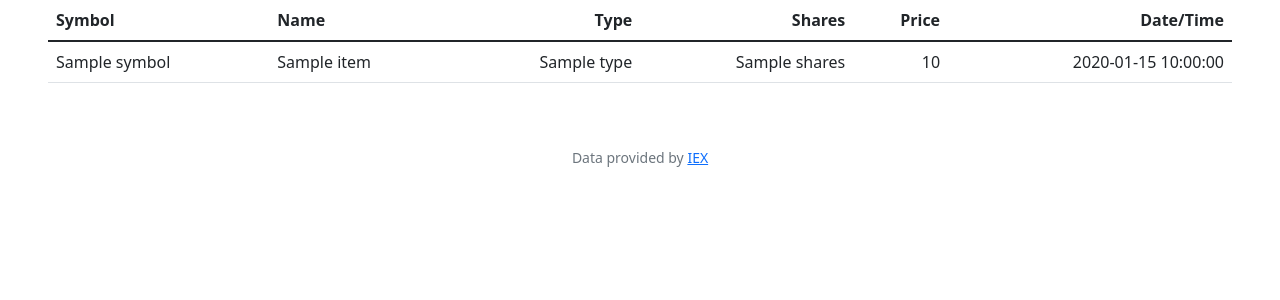
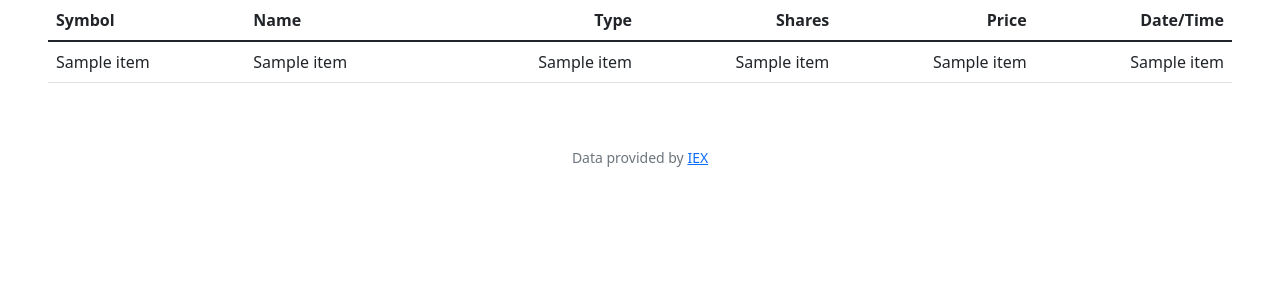
Before and after one commit to gitpk-0/cs50_finance_app, a Flask app: template templates/history.html in a window 1280 px wide. Shown: the part 206-506 px from the top of the page. Run offline with Flask 2, Linux system fonts and the light colour scheme; the template is opened without the code that fills it: most values are stand-ins (such as "Sample title", 1, 10 or a date in 2020); some libraries are stand-ins or nearby versions.

Commit message:
updated templates

```diff
--- a/templates/bought.html
+++ b/templates/bought.html
@@ -39,10 +39,6 @@ Bought
             <td class="border-0 fw-bold text-end" colspan="4">Cash Remaining</td>
             <td class="border-0 text-end">{{ cash_remaining }}</td>
         </tr>
-        <!-- <tr>
-            <td class="border-0 fw-bold text-end" colspan="4">TOTAL</td>
-            <td class="border-0 w-bold text-end">{{ total }}</td>
-        </tr> -->
     </tfoot>
 </table>
 {% endblock %}
--- a/templates/history.html
+++ b/templates/history.html
@@ -23,14 +23,14 @@ History
         </tr>
     </thead>
     <tbody>
-        {% for item in transaction_info if item["symbol"] != "N/A" %}
+        {% for item in transaction_info if item[3] != "N/A" %}
         <tr>
-            <td class="text-start">{{ item["symbol"] }}</td>
-            <td class="text-start">{{ item["name"] }}</td>
-            <td class="text-end">{{ item["type"] }}</td>
-            <td class="text-end">{{ item["shares"] }}</td>
-            <td class="text-end">{{ item["price"] }}</td>
-            <td class="text-end">{{ item["date_time"] }}</td>
+            <td class="text-start">{{item[3]}}</td><!-- "symbol"-->
+            <td class="text-start">{{item[2]}}</td><!-- "name"-->
+            <td class="text-end">{{item[1]}}</td><!-- "type"-->
+            <td class="text-end">{{item[4]}}</td><!-- "shares"-->
+            <td class="text-end">{{item[5]}}</td><!-- "price"-->
+            <td class="text-end">{{item[6]}}</td><!-- "date_time"-->
         </tr>
         {% endfor %}
     </tbody>
--- a/templates/sell.html
+++ b/templates/sell.html
@@ -9,9 +9,9 @@ Sell
     <div class="mb-3">
         <select class="form-select mx-auto w-auto" name="symbol">
             <option disabled selected>Symbol</option>
-            {% for stock in stock_info if stock["symbol"] != "N/A" %}
-            {% if stock["shares_owned"] >= 1%}
-            <option value="{{ stock['symbol'] }}">{{ stock['symbol'] }}</option>
+            {% for stock in stock_info if stock[0] != "N/A" %}
+            {% if stock[2] >= 1 %}
+            <option value="{{ stock[0] }}">{{ stock[0] }}</option>
             {% endif %}
             {% endfor %}
         </select>
```
Also changed, not shown: templates/apology.html (+5 -3 lines).
